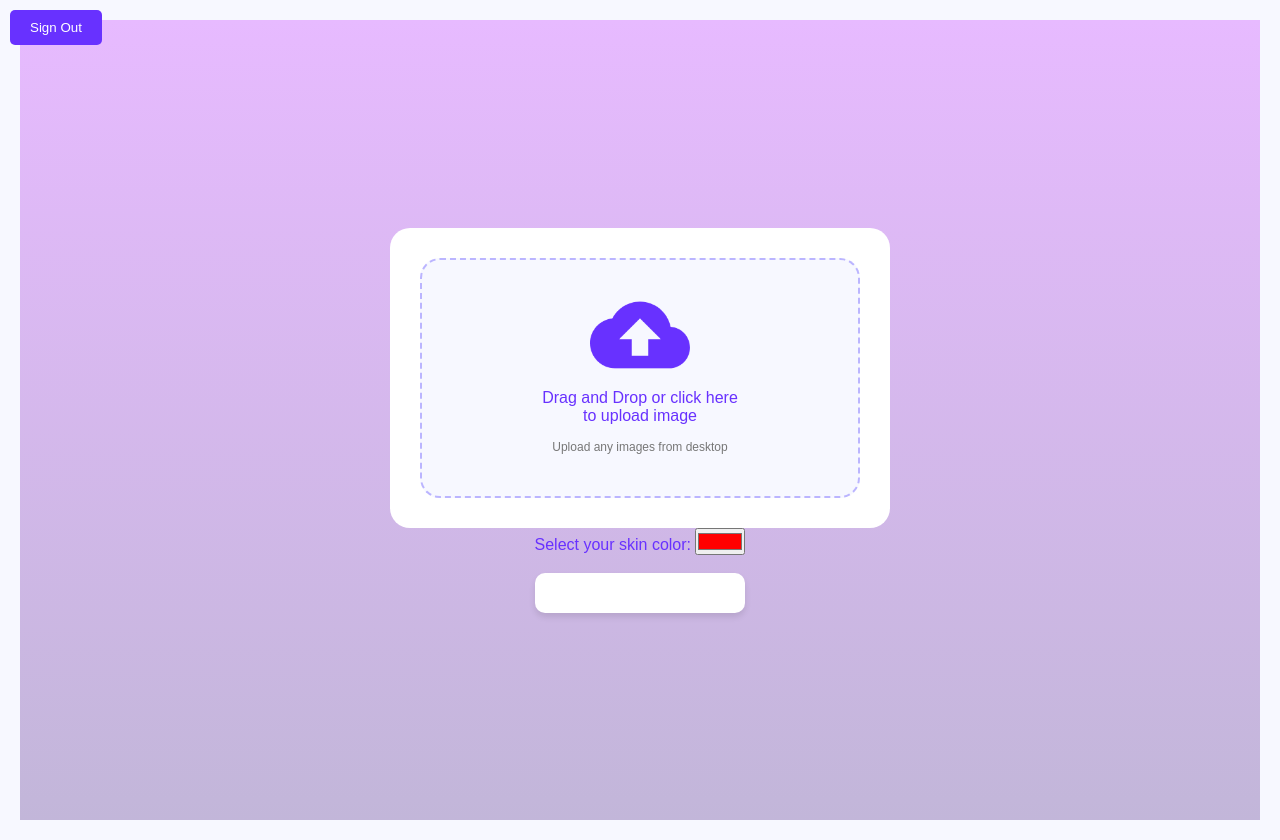
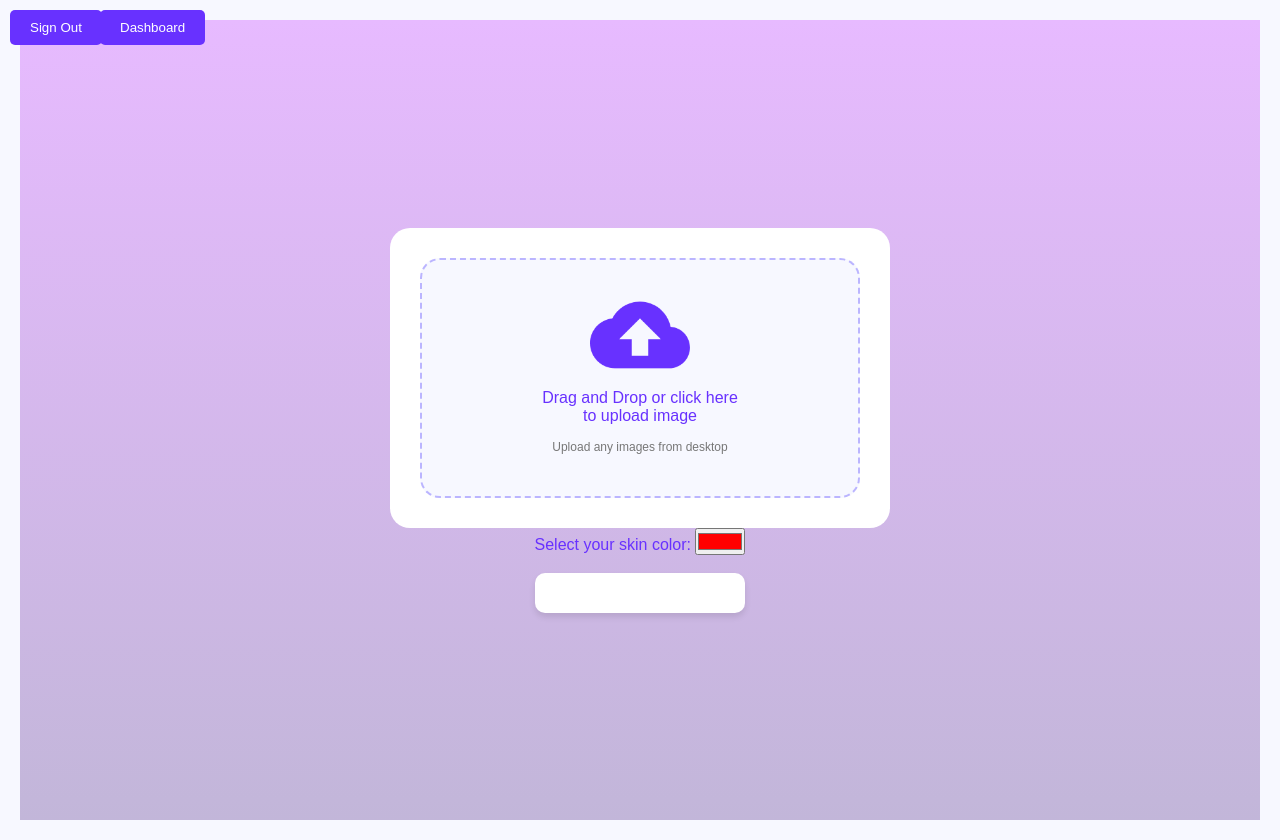
Before and after one commit to Jolinejo/Mix-and-Match, a plain HTML site: page templates/index.html in a window 1280 px wide. Drawn offline with nearby package versions, Linux system fonts and the light colour scheme.

Commit message:
added button for dashboard

```diff
--- a/static/scripts/script.js
+++ b/static/scripts/script.js
@@ -165,3 +165,7 @@ document.addEventListener('DOMContentLoaded', function() {
       });
   });
 });
+
+document.getElementById('dashboardBtn').addEventListener('click', function() {
+  window.location.href = '/dashboard';
+});
--- a/static/styles/style.css
+++ b/static/styles/style.css
@@ -40,7 +40,7 @@
     margin-top: 15px;
 }
 #signOutBtn {
-    position: fixed;
+    position: absolute;
     top: 10px;
     left: 10px;
     background-color: #6831FF;
@@ -51,7 +51,22 @@
     cursor: pointer;
 }
 
-#signOutBtn:hover {
+#dashboardBtn {
+    position: absolute;
+    top: 10px;
+    left: 100px; /* Adjust left position to add space */
+    background-color: #6831FF;
+    color: #fff;
+    padding: 10px 20px;
+    border: none;
+    border-radius: 5px;
+    cursor: pointer;
+}
+
+
+
+
+#signOutBtn:hover, #dashboardBtn:hover{
     background-color: #a39eff;
 }
 
--- a/templates/index.html
+++ b/templates/index.html
@@ -8,8 +8,9 @@
 
     </head>
     <body>
+        <button id="signOutBtn">Sign Out</button>
+        <button id="dashboardBtn">Dashboard</button>
         <div class="hero">
-            <button id="signOutBtn">Sign Out</button>
             <label for="input-file" id="drop-area">
                 <input type="file" accept="image/*" id="input-file" hidden>
                 <div id="img-view">
```
